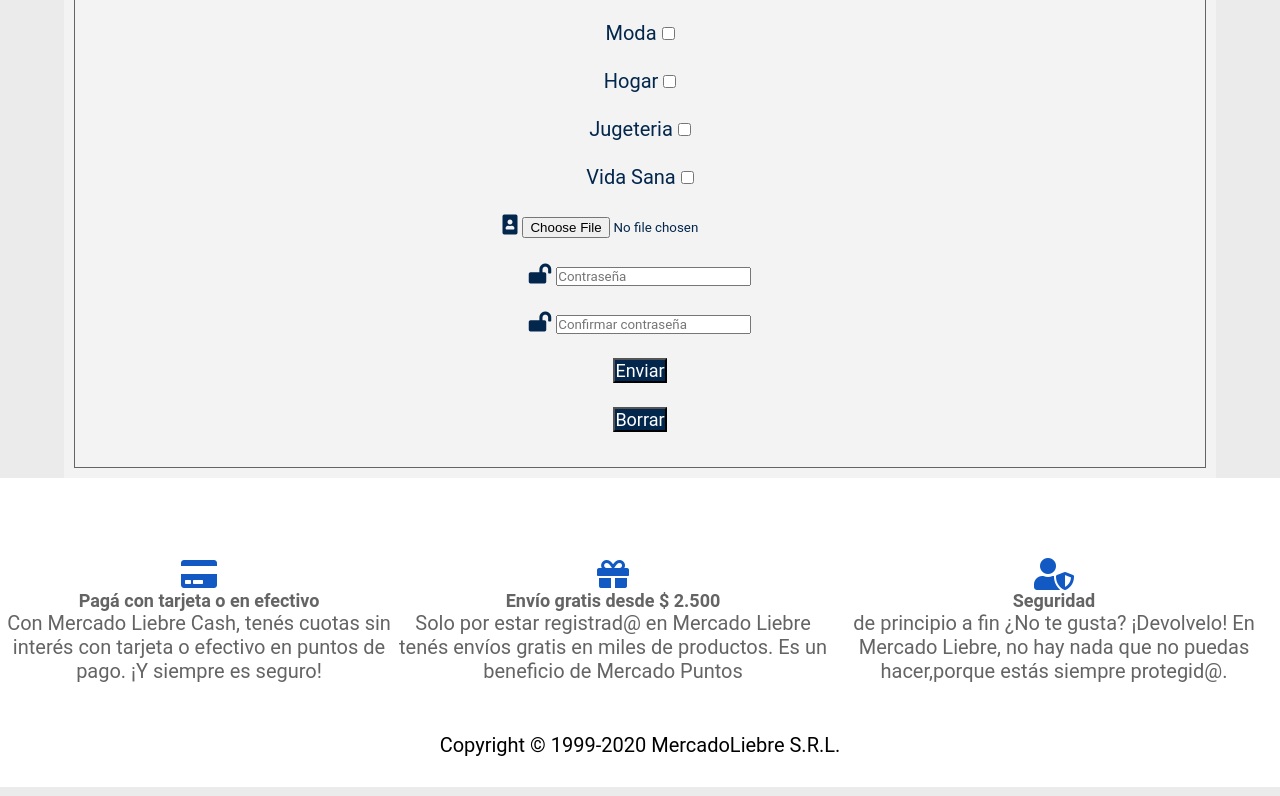
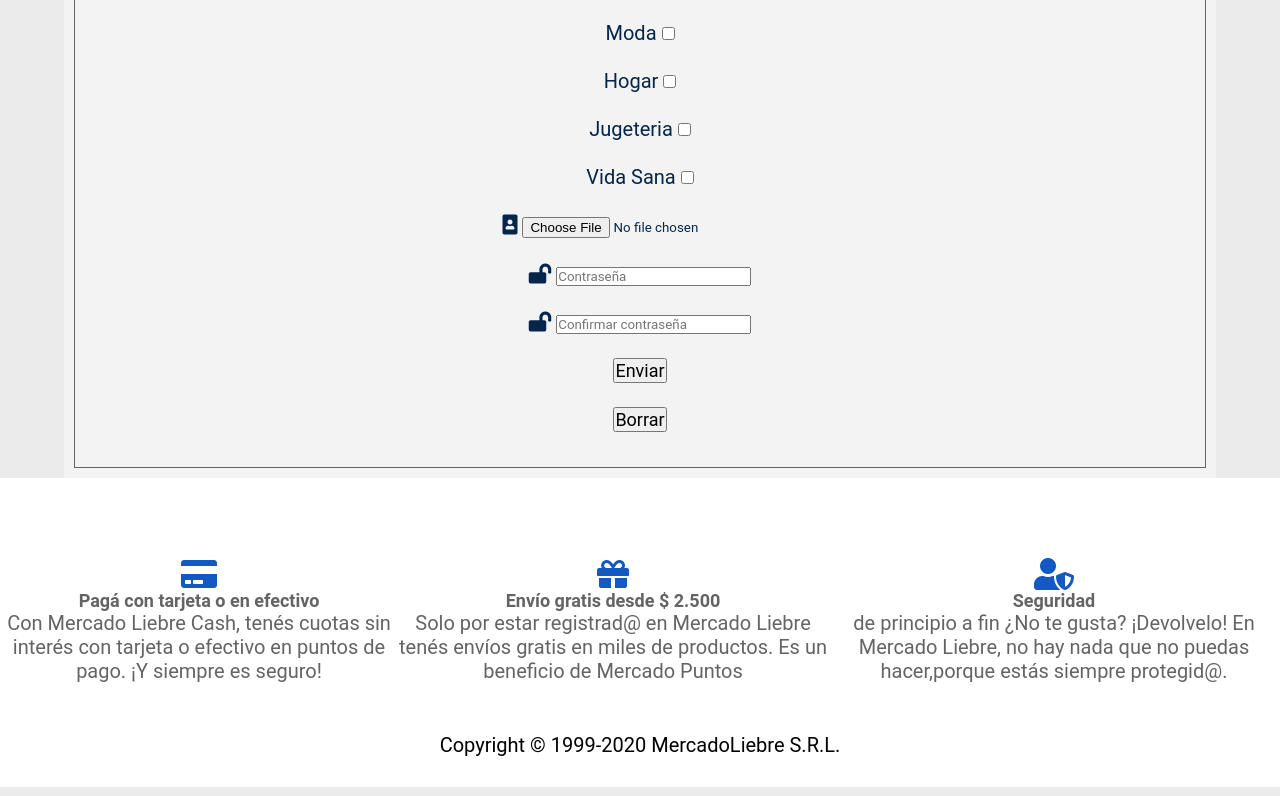
Before and after one commit to Sakura87B/mercadoLiebre87, a website: page views/register.html in a window 1280 px wide. Shown: the part 706-1502 px from the top of the page. Drawn offline with Linux system fonts and the light colour scheme.

Commit message:
modifique detalles css

```diff
--- a/public/css/style-login.css
+++ b/public/css/style-login.css
@@ -28,13 +28,7 @@ main i{
 }
 
 button{
-    background-color: #66b0ff;
-    color: white;
     font-size: 16px;
-}
-
-button:hover{
-    background-color: #0022AA;
 }
 
 input:focus{
--- a/public/css/style-register.css
+++ b/public/css/style-register.css
@@ -28,12 +28,7 @@ main i{
 }
 
 button{
-    background-color: #03264C;
-    color: white;
     font-size: 18px;
-}
-button:hover{
-    background-color: #0022AA;
 }
 
 input:focus{
```
